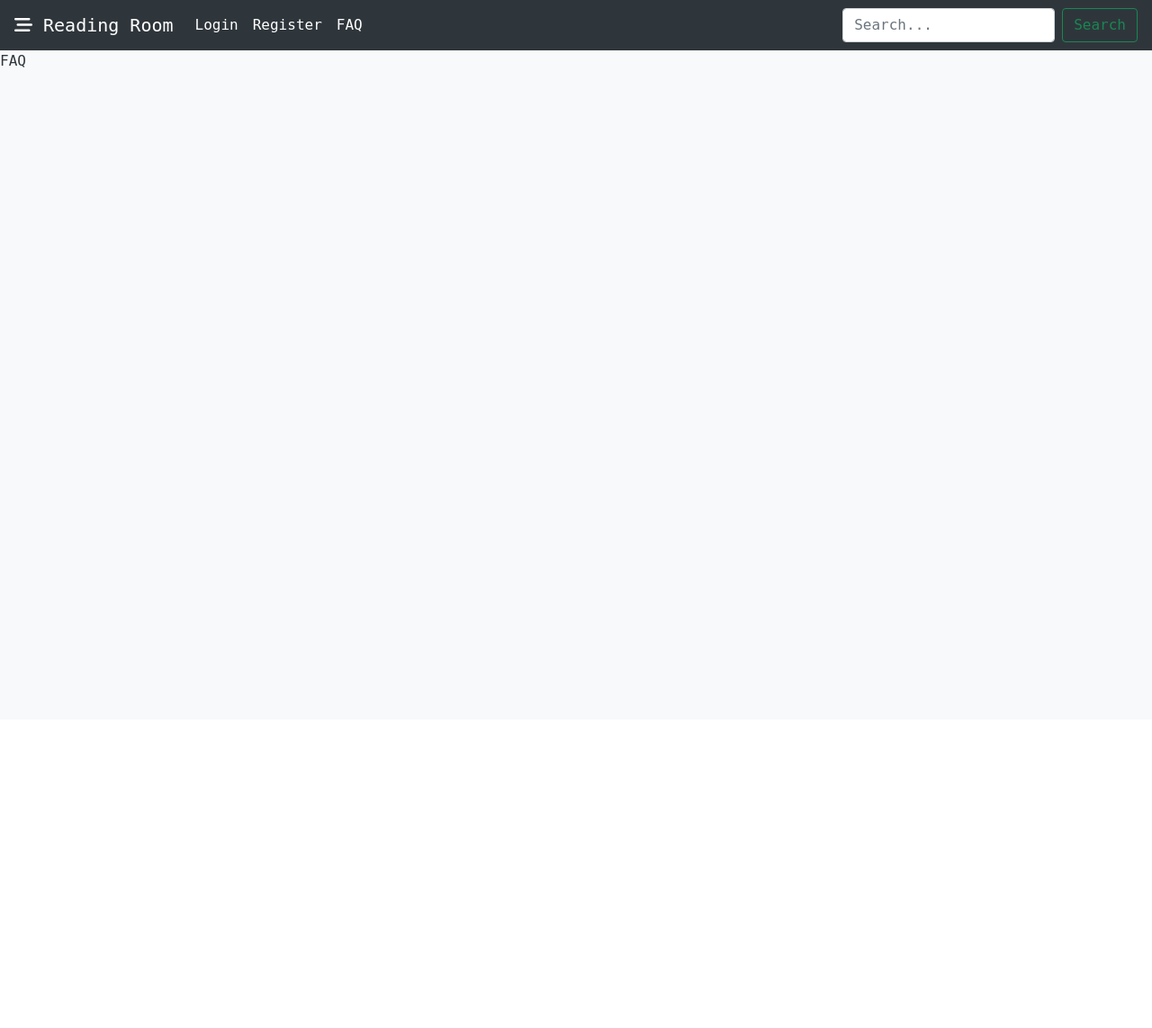
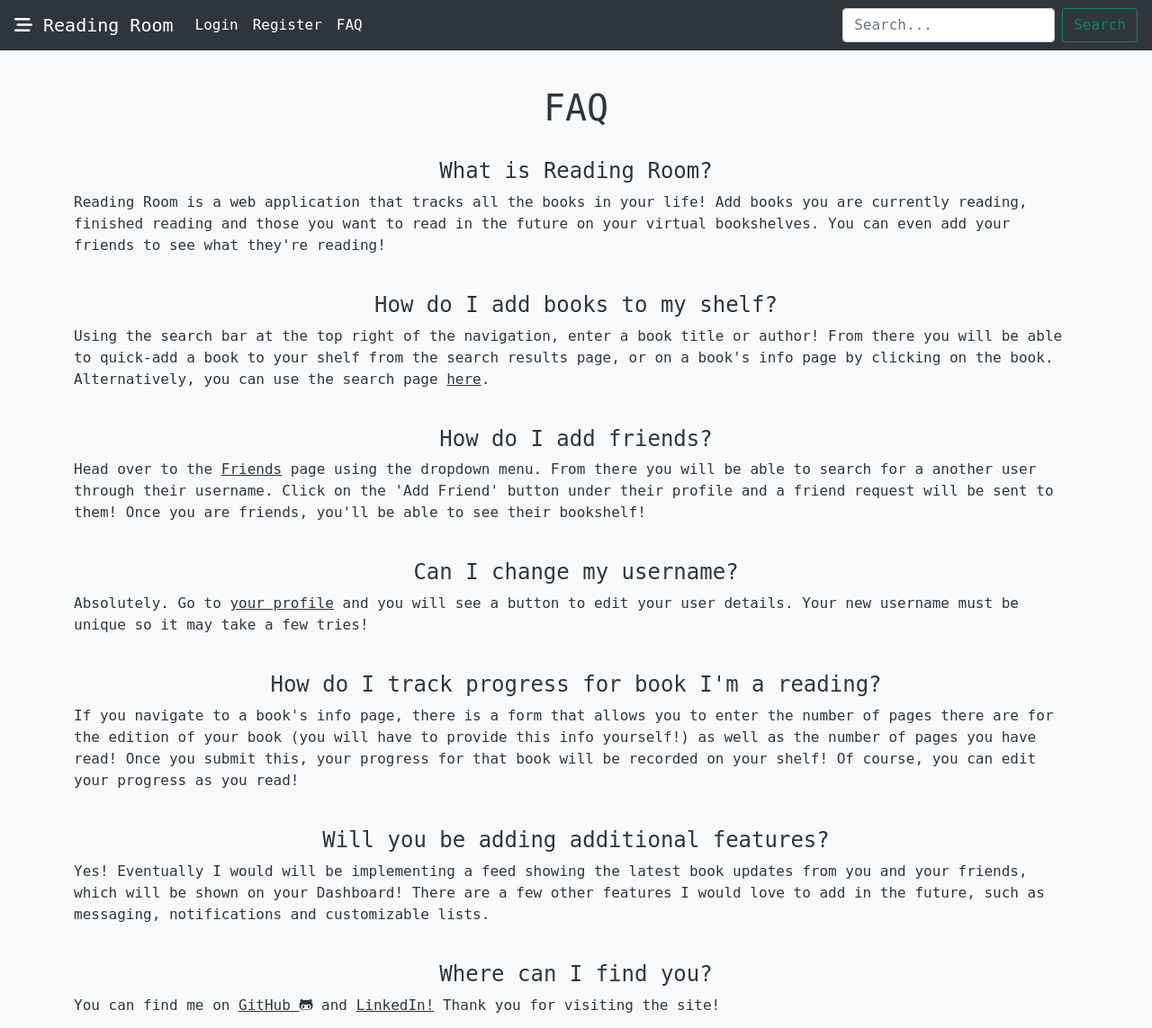
Before and after one commit to sweetreprise/reading-room, a Flask app: page /faq in a window 1280 px wide. Shown: the top 1143 px of the page at 90% size. Before the commit the page ends 75 px from the top, so only its background shows below. Run offline with Flask 2, Linux system fonts and the light colour scheme; some libraries are stand-ins or nearby versions; some web fonts are replaced.

Commit message:
completed faq'

```diff
--- a/templates/faq.html
+++ b/templates/faq.html
@@ -1,5 +1,31 @@
 {% extends 'base.html' %}
 
 {% block content %}
-FAQ
+<div class="container" id='faq'>
+    <h1>FAQ</h1>
+    <h4>What is Reading Room?</h4>
+    <p>Reading Room is a web application that tracks all the books in your life! Add books you are currently reading, finished reading and those you want to read in the future on your virtual bookshelves. You can even add your friends to see what they're reading!</p>
+
+    <h4>How do I add books to my shelf?</h4>
+    <p>Using the search bar at the top right of the navigation, enter a book title or author! From there you will be able to quick-add a book to your shelf from the search results page, or on a book's info page by clicking on the book. Alternatively, you can use the search page <a href="/search">here</a>.
+    </p>
+
+    <h4>How do I add friends?</h4>
+    <p>Head over to the <a href="/friends">Friends</a> page using the dropdown menu. From there you will be able to search for a another user through their username. Click on the 'Add Friend' button under their profile and a friend request will be sent to them! Once you are friends, you'll be able to see their bookshelf!</p>
+
+    <h4>Can I change my username?</h4>
+    <p>Absolutely. Go to <a href="/{{ current_user.username }}">your profile</a> and you will see a button to edit your user details. Your new username must be unique so it may take a few tries!</p>
+
+    <h4>How do I track progress for book I'm a reading?</h4>
+    <p>If you navigate to a book's info page, there is a form that allows you to enter the number of pages there are for the edition of your book (you will have to provide this info yourself!) as well as the number of pages you have read! Once you submit this, your progress for that book will be recorded on your shelf! Of course, you can edit your progress as you read!</p>
+
+    <h4>Will you be adding additional features?</h4>
+    <p>Yes! Eventually I would will be implementing a feed showing the latest book updates from you and your friends, which will be shown on your Dashboard! There are a few other features I would love to add in the future, such as messaging, notifications and customizable lists.</p>
+
+    <h4>Where can I find you?</h4>
+    <p>You can find me on <a href="https://github.com/sweetreprise">GitHub <i class="fab fa-github-alt"></i></a> and <a href="https://www.linkedin.com/in/maria-html/">LinkedIn!</a> Thank you for visiting the site!</p>
+
+    <img src="https://media4.giphy.com/media/ptWnqsQeK51VS/giphy.gif?cid=ecf05e4793w0g4u2btifk3drqkv8jklmu304twv0x0t6ei5e&rid=giphy.gif&ct=g" alt="Pokemon Spinda">
+
+</div>
 {% endblock %}
```
